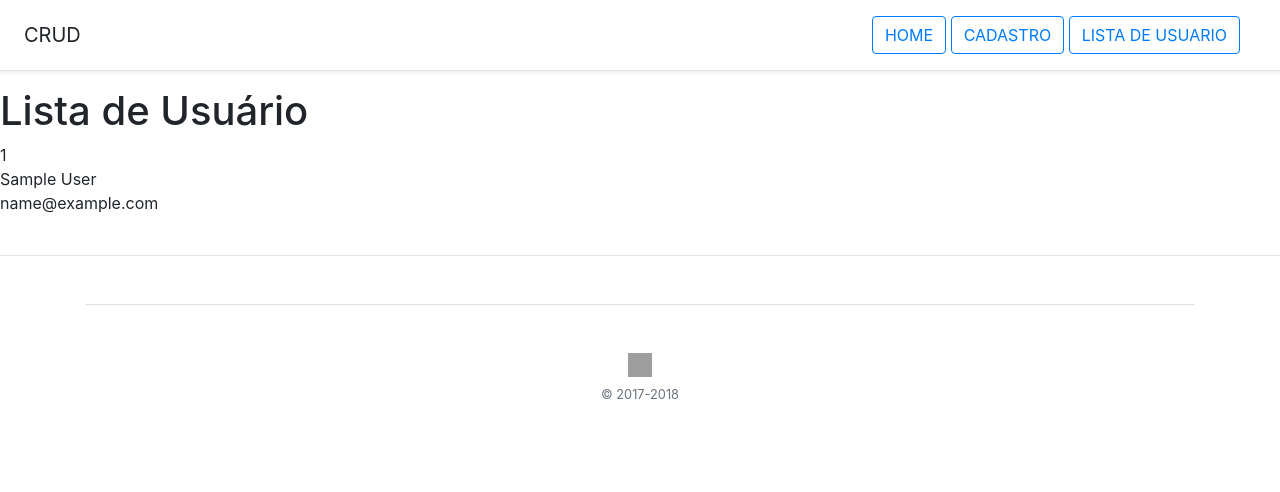
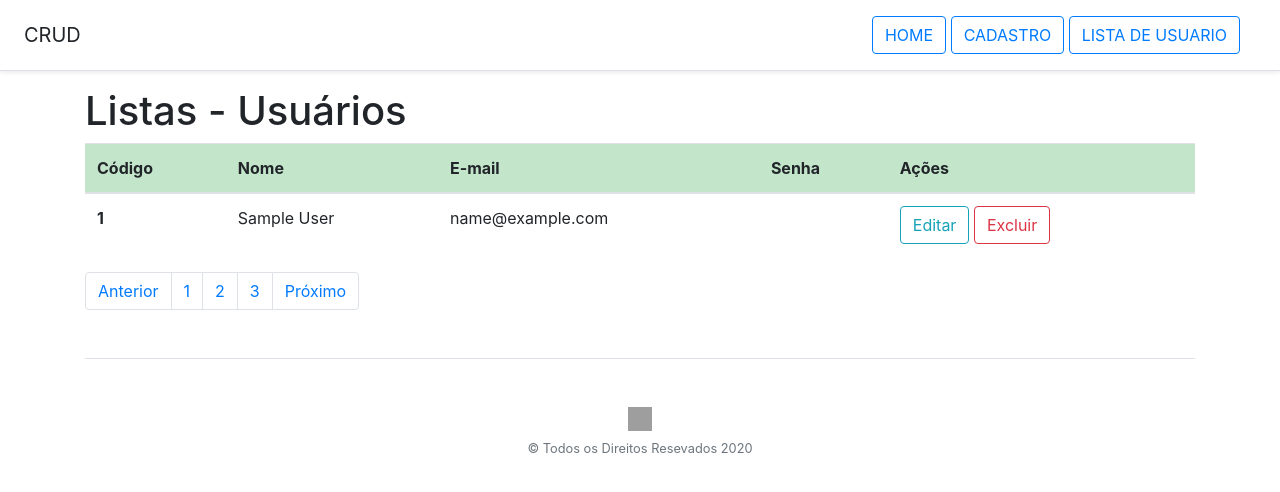
Before and after one commit to olivierdenilson/crudphp, a PHP site: page /projetocrudphp/listar.php in a window 1280 px wide. Shown: the top 492 px of the page. Run offline with PHP 8.4, Linux system fonts and the light colour scheme; the visitor is signed in with stand-in values (Sample User, id 1); grey boxes are pictures that could not be loaded.

Commit message:
modificando o layout

```diff
--- a/includes/foot.php
+++ b/includes/foot.php
@@ -5,7 +5,7 @@
         <div class="row">
           <div class="col-12 col-md text-center">
             <img class="mb-2" src="../../assets/brand/bootstrap-solid.svg" alt="" width="24" height="24">
-            <small class="d-block mb-3 text-muted">&copy; 2017-2018</small>
+            <small class="d-block mb-3 text-muted">&copy; Todos os Direitos Resevados  <?php echo date('Y')?></small>
           </div>
 
 
--- a/listar.php
+++ b/listar.php
@@ -2,8 +2,21 @@
       include_once('includes/conexao.php');
 ?>
 
+<div class="container">
 
-<h1> Lista de Usuário </h1>
+<h1> Listas -  Usuários </h1>
+
+<table class="table table-hover">
+  <thead>
+    <tr>
+            <th class="table-success" scope="col">Código</th>
+            <th class="table-success" scope="col">Nome</th>
+            <th class="table-success" scope="col">E-mail</th>
+            <th class="table-success" scope="col">Senha</th>
+            <th class="table-success" scope="col">Ações</th>
+    </tr>
+  </thead>
+
 
 <?php
 
@@ -11,15 +24,35 @@
      $result_usuarios = "SELECT * FROM usuarios";
      $resutado = mysqli_query($conn, $result_usuarios);
 
-     while($resultado = mysqli_fetch_assoc( $resutado)){
+     while($resultado = mysqli_fetch_assoc( $resutado))
+{?>
 
-        echo $resultado['id'] . "<br>";
-        echo $resultado['nome'] . "<br>";
-        echo $resultado['email'] . "<br>";
-        echo $resultado['senha'] . "<br> <hr>";
+<div>
+  <tbody>
+       <tr>
+            <th><?php echo $resultado['id'] ?> </th>
+            <td><?php echo $resultado['nome'] ?></td>
+            <td><?php echo $resultado['email'] ?></td>
+            <td><?php echo $resultado['senha'] ?></td>
+            <td><a class="btn btn-outline-info" href="#">Editar</a>  <a  class="btn btn-outline-danger" href="#">Excluir</a></td>
+    </tr>
 
-   }
+<?php } ?>
 
-?>
+</tbody>
+</table>
 
+
+<nav aria-label="Navegação de página exemplo">
+  <ul class="pagination">
+    <li class="page-item"><a class="page-link" href="#">Anterior</a></li>
+    <li class="page-item"><a class="page-link" href="#">1</a></li>
+    <li class="page-item"><a class="page-link" href="#">2</a></li>
+    <li class="page-item"><a class="page-link" href="#">3</a></li>
+    <li class="page-item"><a class="page-link" href="#">Próximo</a></li>
+  </ul>
+</nav>
+
+
+</div>
 <?php include_once("includes/foot.php");?>
```
Also changed, not shown: cadastro.php (+21 -24 lines).
